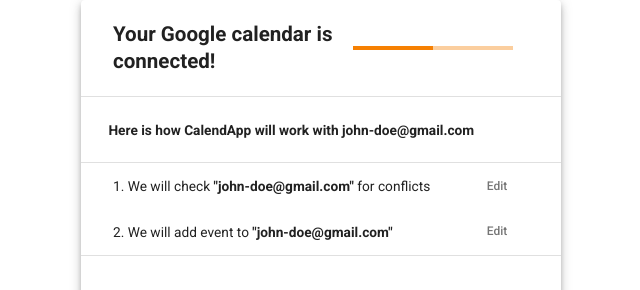
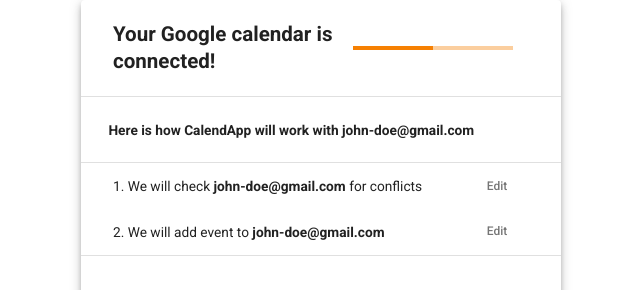
Before and after one commit to hatchways/team-yugioh, a React (Create React App) app in the folder client/: page /onboarding/2 in a window 1280 px wide. Shown: the top 290 px of the page, without its empty margins (319-959 px from the left). Built offline with nearby package versions, Linux system fonts and the light colour scheme.

Commit message:
remove redundant code per eslint warning

```diff
--- a/client/src/pages/OnBoarding/ConnectGoogleCalendar.js
+++ b/client/src/pages/OnBoarding/ConnectGoogleCalendar.js
@@ -8,9 +8,7 @@ import {
 } from "@material-ui/core";
 import { Link } from "react-router-dom";
 
-import ProgressBar from "./smallComponents/ProgressBar";
-
-const ConnectGoogleCalendar = (props) => {
+const ConnectGoogleCalendar = () => {
   //styles
   const classes = useStyles();
 
@@ -30,7 +28,7 @@ const ConnectGoogleCalendar = (props) => {
         className={classes.entrySmall}
       >
         <Typography>
-          1. We will check <b>"john-doe@gmail.com"</b> for conflicts
+          1. We will check <b>john-doe@gmail.com</b> for conflicts
         </Typography>
         <Button className={classes.editButton}>Edit</Button>
       </Grid>
@@ -43,7 +41,7 @@ const ConnectGoogleCalendar = (props) => {
         spacing={0}
       >
         <Typography>
-          2. We will add event to <b>"john-doe@gmail.com"</b>
+          2. We will add event to <b>john-doe@gmail.com</b>
         </Typography>
         <Button className={classes.editButton}>Edit</Button>
       </Grid>
--- a/client/src/pages/OnBoarding/OnBoarding.js
+++ b/client/src/pages/OnBoarding/OnBoarding.js
@@ -13,7 +13,7 @@ import ConnectGoogleCalendar from "./ConnectGoogleCalendar";
 import SetAvailability from "./SetAvailability";
 import ProgressBar from "./smallComponents/ProgressBar";
 
-const OnBoarding = (props) => {
+const OnBoarding = () => {
   const classes = useStyles();
 
   const match = useRouteMatch({ path: "/onboarding/:page" });
@@ -59,7 +59,7 @@ const OnBoarding = (props) => {
   );
 };
 
-const useStyles = makeStyles((theme) => ({
+const useStyles = makeStyles(() => ({
   topContent: {
     padding: "2em",
     height: "6em",
--- a/client/src/pages/OnBoarding/SetAvailability.js
+++ b/client/src/pages/OnBoarding/SetAvailability.js
@@ -5,7 +5,7 @@ import { Link } from "react-router-dom";
 import AvailableHours from "./smallComponents/AvailableHoursButton";
 import AvailableDays from "./smallComponents/AvailableDays";
 
-const SetAvailability = (props) => {
+const SetAvailability = () => {
   const classes = useStyles();
 
   const [startHour, setStartHour] = useState("");
--- a/client/src/pages/OnBoarding/SetTimezoneUrl.js
+++ b/client/src/pages/OnBoarding/SetTimezoneUrl.js
@@ -9,7 +9,7 @@ import {
 } from "@material-ui/core";
 import { Link } from "react-router-dom";
 
-const SetTimezoneUrl = (props) => {
+const SetTimezoneUrl = () => {
   const classes = useStyles();
 
   const [url, setUrl] = useState("john-doe");
--- a/client/src/pages/OnBoarding/smallComponents/AvailableDays.js
+++ b/client/src/pages/OnBoarding/smallComponents/AvailableDays.js
@@ -62,7 +62,7 @@ const AvailableDays = (props) => {
   );
 };
 
-const useStyles = makeStyles((theme) => ({
+const useStyles = makeStyles(() => ({
   daysGrid: {
     margin: "0",
   },
--- a/client/src/pages/OnBoarding/smallComponents/AvailableHoursButton.js
+++ b/client/src/pages/OnBoarding/smallComponents/AvailableHoursButton.js
@@ -1,4 +1,4 @@
-import React, { useState, useEffect } from "react";
+import React from "react";
 import { TextField, MenuItem, makeStyles } from "@material-ui/core";
 
 const timeSlots = [];
@@ -41,7 +41,7 @@ const AvailableHoursBtn = (props) => {
   );
 };
 
-const useStyles = makeStyles((theme) => ({
+const useStyles = makeStyles(() => ({
   menu: {
     width: "6em",
     margin: "0 1em 0 0",
--- a/client/src/pages/OnBoarding/smallComponents/ProgressBar.js
+++ b/client/src/pages/OnBoarding/smallComponents/ProgressBar.js
@@ -25,7 +25,7 @@ const ProgressBar = (props) => {
   );
 };
 
-const useStyles = makeStyles((theme) => ({
+const useStyles = makeStyles(() => ({
   progressBar: {
     margin: "1em",
     padding: 0,
```
